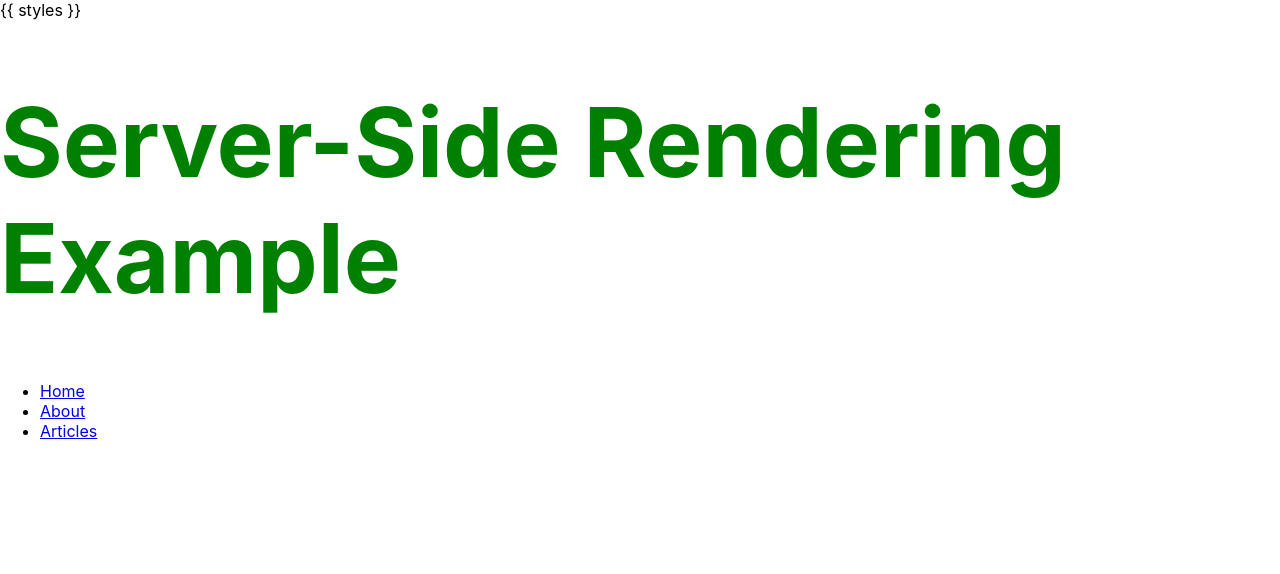
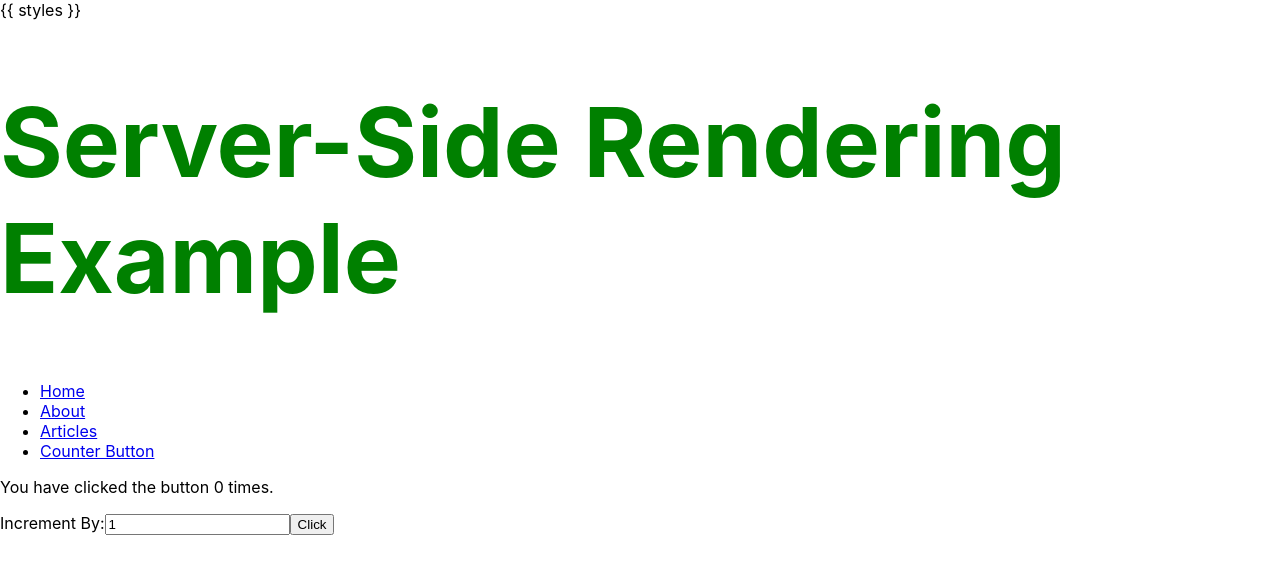
Before and after one commit to ankit-chaurasia/react-software-architecture, a React (Create React App) app: page /counterButton in a window 1280 px wide. Shown: the top 574 px of the page. Built offline with nearby package versions, Linux system fonts and the light colour scheme.

Commit message:
useState hook

```diff
--- a/src/App.js
+++ b/src/App.js
@@ -4,6 +4,7 @@
 import { Home } from './pages/Home';
 import { About } from './pages/About';
 import { Articles } from './pages/Articles';
+import CounterButton from './pages/CounterButton';
 
 const BigGreenHeading = styled.h1`
   color: green;
@@ -24,6 +25,9 @@
         <li>
           <Link to="/articles">Articles</Link>
         </li>
+        <li>
+          <Link to="/counterButton">Counter Button</Link>
+        </li>
       </ul>
       <Switch>
         <Route path="/" exact>
@@ -35,9 +39,12 @@
         <Route path="/articles">
           <Articles />
         </Route>
+        <Route path="/counterButton">
+          <CounterButton />
+        </Route>
       </Switch>
     </>
   );
-}
+};
 
 export default App;
--- /dev/null
+++ b/src/pages/CounterButton.js
@@ -0,0 +1,25 @@
+import { useState } from 'react';
+
+const CounterButton = () => {
+  const [numberOfClicks, setNumberOfClicks] = useState(0);
+  const [incrementBy, setIncrementBy] = useState(1);
+
+  return (
+    <div>
+      <p>You have clicked the button {numberOfClicks} times.</p>
+      <label>
+        Increment By:
+        <input
+          value={incrementBy}
+          onChange={(e) => setIncrementBy(Number(e.target.value))}
+          type="number"
+        />
+      </label>
+      <button onClick={() => setNumberOfClicks(numberOfClicks + incrementBy)}>
+        Click
+      </button>
+    </div>
+  );
+};
+
+export default CounterButton;
```
Lines whose indentation alone changed are shown as unchanged.
